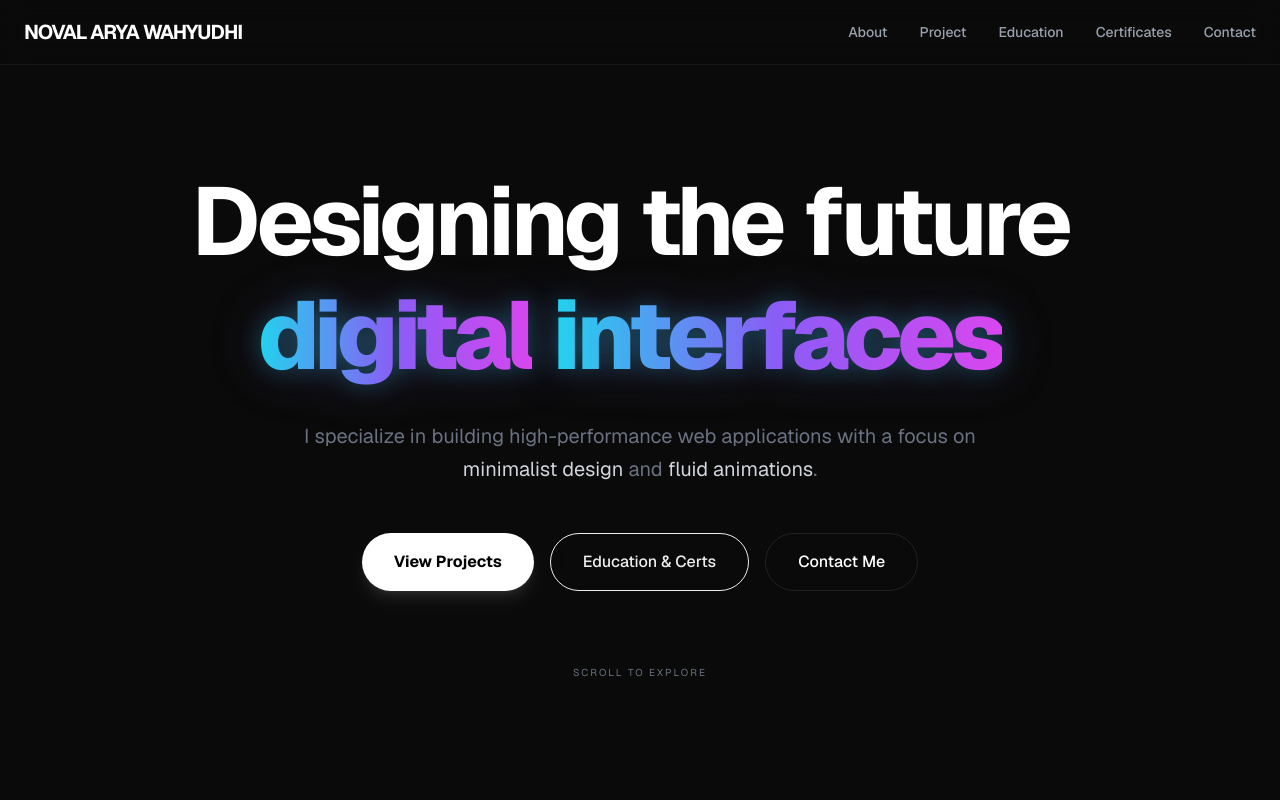
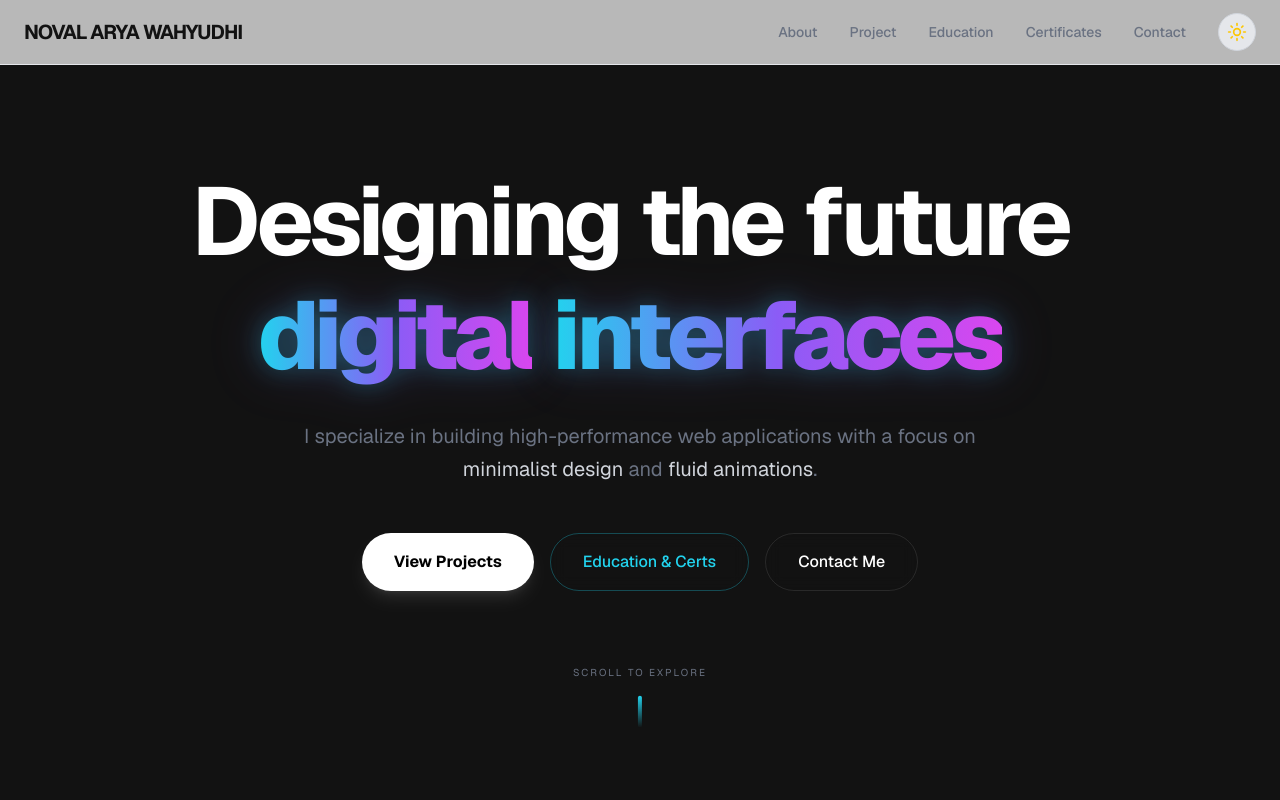
Before and after one commit to novalarya1/portofolio-glow, a Next.js app: page / in a window 1280 px wide. Shown: the top 800 px of the page. Built offline with nearby package versions, Linux system fonts and the light colour scheme.

Commit message:
Portofolio

```diff
--- a/app/components/Navbar.tsx
+++ b/app/components/Navbar.tsx
@@ -2,11 +2,11 @@
 import { useState } from "react";
 import { motion, AnimatePresence } from "framer-motion";
 import { Menu, X } from "lucide-react";
+import ThemeToggle from "./ThemeToggle"; // Pastikan path import benar
 
 export default function Navbar() {
   const [isOpen, setIsOpen] = useState(false);
 
-  // Daftar menu yang sudah diurutkan sesuai alur landing page
   const navItems = [
     { name: 'About', href: '#about' },
     { name: 'Project', href: '#project' },
@@ -16,36 +16,46 @@ export default function Navbar() {
   ];
 
   return (
-    <nav className="fixed top-0 w-full z-50 border-b border-white/5 backdrop-blur-md bg-charcoal/50">
+    <nav className="fixed top-0 w-full z-50 border-b border-gray-200 dark:border-white/5 backdrop-blur-md bg-white/70 dark:bg-charcoal/50 transition-colors duration-300">
       <div className="max-w-7xl mx-auto px-6 h-16 flex items-center justify-between">
         {/* Logo / Name */}
-        <div className="text-xl font-bold tracking-tighter text-white">
+        <div className="text-xl font-bold tracking-tighter text-charcoal dark:text-white">
           NOVAL ARYA WAHYUDHI
         </div>
 
+        {/* Right Section: Desktop Menu + Toggle */}
+        <div className="flex items-center gap-8">
           {/* Desktop Menu */}
-        <div className="hidden md:flex gap-8 text-sm font-medium text-gray-400">
+          <div className="hidden md:flex gap-8 text-sm font-medium text-gray-500 dark:text-gray-400">
             {navItems.map((item) => (
               <a
                 key={item.name}
                 href={item.href}
-              className="hover:text-neonBlue transition-colors duration-300 relative group"
+                className="hover:text-neonBlue dark:hover:text-neonBlue transition-colors duration-300 relative group"
               >
                 {item.name}
-              {/* Garis bawah dekoratif saat hover */}
                 <span className="absolute -bottom-1 left-0 w-0 h-0.5 bg-neonBlue transition-all duration-300 group-hover:w-full" />
               </a>
             ))}
           </div>
 
-        {/* Mobile Toggle */}
+          {/* Theme Switcher (Selalu terlihat di desktop) */}
+          <div className="hidden md:block">
+            <ThemeToggle />
+          </div>
+
+          {/* Mobile Actions (Toggle + Menu Button) */}
+          <div className="flex items-center gap-3 md:hidden">
+            <ThemeToggle />
             <button
-          className="md:hidden text-white p-2 hover:bg-white/5 rounded-lg transition-colors"
+              className="text-charcoal dark:text-white p-2 hover:bg-gray-100 dark:hover:bg-white/5 rounded-lg transition-colors"
               onClick={() => setIsOpen(!isOpen)}
               aria-label="Toggle Menu"
             >
               {isOpen ? <X size={24} /> : <Menu size={24} />}
             </button>
+          </div>
+        </div>
       </div>
 
       {/* Mobile Menu Overlay */}
@@ -56,7 +66,7 @@ export default function Navbar() {
             animate={{ opacity: 1, height: "auto" }}
             exit={{ opacity: 0, height: 0 }}
             transition={{ duration: 0.3, ease: "easeInOut" }}
-            className="absolute top-16 left-0 w-full bg-charcoal/95 backdrop-blur-xl border-b border-white/10 overflow-hidden md:hidden"
+            className="absolute top-16 left-0 w-full bg-white/95 dark:bg-charcoal/95 backdrop-blur-xl border-b border-gray-200 dark:border-white/10 overflow-hidden md:hidden"
           >
             <div className="p-6 flex flex-col gap-4">
               {navItems.map((item) => (
@@ -64,7 +74,7 @@ export default function Navbar() {
                   key={item.name}
                   href={item.href}
                   onClick={() => setIsOpen(false)}
-                  className="text-lg text-gray-300 hover:text-neonBlue transition-colors py-2 border-b border-white/5 last:border-none"
+                  className="text-lg text-gray-600 dark:text-gray-300 hover:text-neonBlue dark:hover:text-neonBlue transition-colors py-2 border-b border-gray-100 dark:border-white/5 last:border-none"
                 >
                   {item.name}
                 </a>
--- /dev/null
+++ b/app/components/ThemeProvider.tsx
@@ -0,0 +1,20 @@
+"use client";
+import { ThemeProvider as NextThemesProvider } from "next-themes";
+import { useEffect, useState } from "react";
+
+export function ThemeProvider({ children }: { children: React.ReactNode }) {
+  const [mounted, setMounted] = useState(false);
+
+  // Mencegah hydration mismatch
+  useEffect(() => {
+    setMounted(true);
+  }, []);
+
+  if (!mounted) return <>{children}</>;
+
+  return (
+    <NextThemesProvider attribute="class" defaultTheme="dark">
+      {children}
+    </NextThemesProvider>
+  );
+}
--- /dev/null
+++ b/app/components/ThemeToggle.tsx
@@ -0,0 +1,27 @@
+"use client";
+import { useTheme } from "next-themes";
+import { Sun, Moon } from "lucide-react";
+import { useEffect, useState } from "react";
+
+export default function ThemeToggle() {
+  const { theme, setTheme } = useTheme();
+  const [mounted, setMounted] = useState(false);
+
+  // Mencegah error hydration
+  useEffect(() => setMounted(true), []);
+  if (!mounted) return null;
+
+  return (
+    <button
+      onClick={() => setTheme(theme === "dark" ? "light" : "dark")}
+      className="p-2 rounded-full bg-gray-200 dark:bg-white/5 border border-gray-300 dark:border-white/10 hover:scale-110 transition-all"
+      aria-label="Toggle Theme"
+    >
+      {theme === "dark" ? (
+        <Sun size={20} className="text-yellow-400" />
+      ) : (
+        <Moon size={20} className="text-charcoal" />
+      )}
+    </button>
+  );
+}
--- a/app/globals.css
+++ b/app/globals.css
@@ -70,3 +70,14 @@ body {
   from { background-position: 0% center; }
   to { background-position: 200% center; }
 }
+
+@theme {
+  /* Warna utama kamu */
+  --color-charcoal: #121212;
+  --color-neonBlue: #22d3ee;
+}
+
+/* Pastikan transisi warna halus */
+body {
+  @apply transition-colors duration-300;
+}
--- a/app/layout.tsx
+++ b/app/layout.tsx
@@ -1,6 +1,7 @@
 import type { Metadata } from "next";
 import { Geist, Geist_Mono } from "next/font/google";
 import "./globals.css";
+import { ThemeProvider } from "next-themes"; // Import Provider
 
 const geistSans = Geist({
   variable: "--font-geist-sans",
@@ -17,7 +18,6 @@ const geistMono = Geist_Mono({
 export const metadata: Metadata = {
   title: "Noval Arya | Creative Developer",
   description: "Portfolio specializing in modern web interfaces.",
-  // Tambahkan baris di bawah ini
   icons: {
     icon: "/logo.png",
     apple: "/logo.png",
@@ -30,9 +30,13 @@ export default function RootLayout({
   children: React.ReactNode;
 }>) {
   return (
-    <html lang="id" className="scroll-smooth">
-      <body className={`${geistSans.variable} ${geistMono.variable} antialiased bg-charcoal text-white`}>
-        {children}
+    // Tambahkan suppressHydrationWarning agar tidak error saat switch tema
+    <html lang="id" className="scroll-smooth" suppressHydrationWarning>
+      <body className={`${geistSans.variable} ${geistMono.variable} antialiased bg-white dark:bg-charcoal text-charcoal dark:text-white transition-colors duration-300`}>
+        {/* Bungkus dengan ThemeProvider */}
+        <ThemeProvider attribute="class" defaultTheme="dark">
+          {children}
+        </ThemeProvider>
       </body>
     </html>
   );
--- a/package.json
+++ b/package.json
@@ -13,6 +13,7 @@
     "framer-motion": "^11.18.2",
     "lucide-react": "^0.562.0",
     "next": "16.1.1",
+    "next-themes": "^0.4.6",
     "react": "19.2.3",
     "react-dom": "19.2.3"
   },
```
Also changed, not shown: 1 other file (tests, documents, lock files or other folders). Lines whose indentation alone changed are shown as unchanged.
